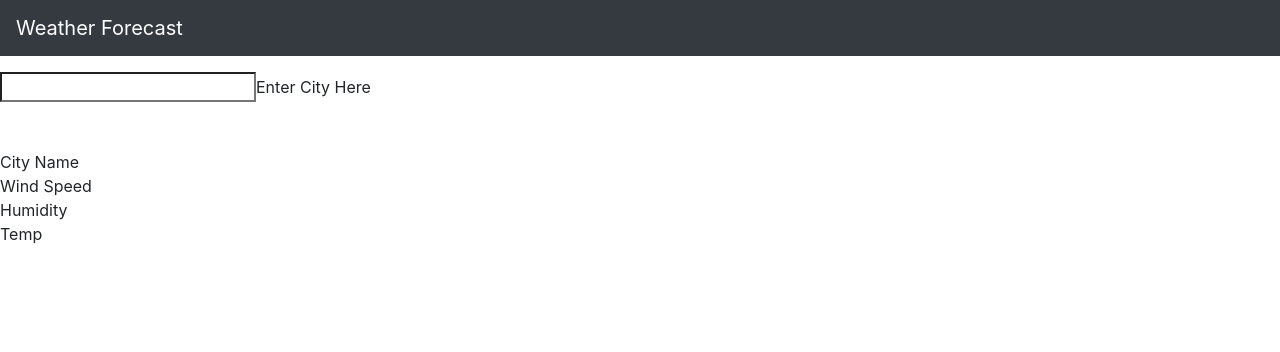
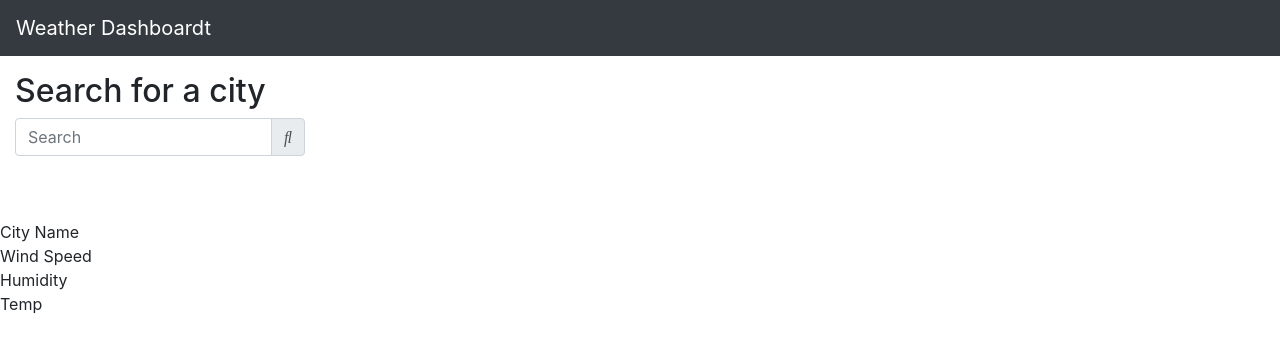
Before and after one commit to pmarti9/week6homework, a plain HTML site: page index.html in a window 1280 px wide. Drawn offline with nearby package versions, Linux system fonts and the light colour scheme; no server answers.

Commit message:
updating readme and html

```diff
--- a/index.html
+++ b/index.html
@@ -10,14 +10,20 @@
 </head>
 <body>
     <nav class="navbar fixed-top navbar-dark bg-dark">
-        <a class="navbar-brand" href="#!">Weather Forecast</a>
+        <a class="navbar-brand" href="#!">Weather Dashboardt</a>
       </nav>
       <br />
       <br />
       <br />
-      <form id="enterCity">
-        <input type="search">Enter City Here</input>
-      </form>
+      <div class='col-md-3 mb-3'>
+        <h2>Search for a city</h2>
+        <div class="input-group md-form form-sm form-2 pl-0">
+            <input class="form-control my-0 py-1 amber-border" type="text" placeholder="Search" aria-label="Search">
+            <div class="input-group-append">
+                <span class="input-group-text amber lighten-3" id="basic-text1"><i class="fas fa-search text-grey" aria-hidden="true"></i></span>
+            </div>
+        </div>
+    </div>
       <br />
       <br />
       <div class="city">City Name</div>
```
Also changed, not shown: 1 other file.
